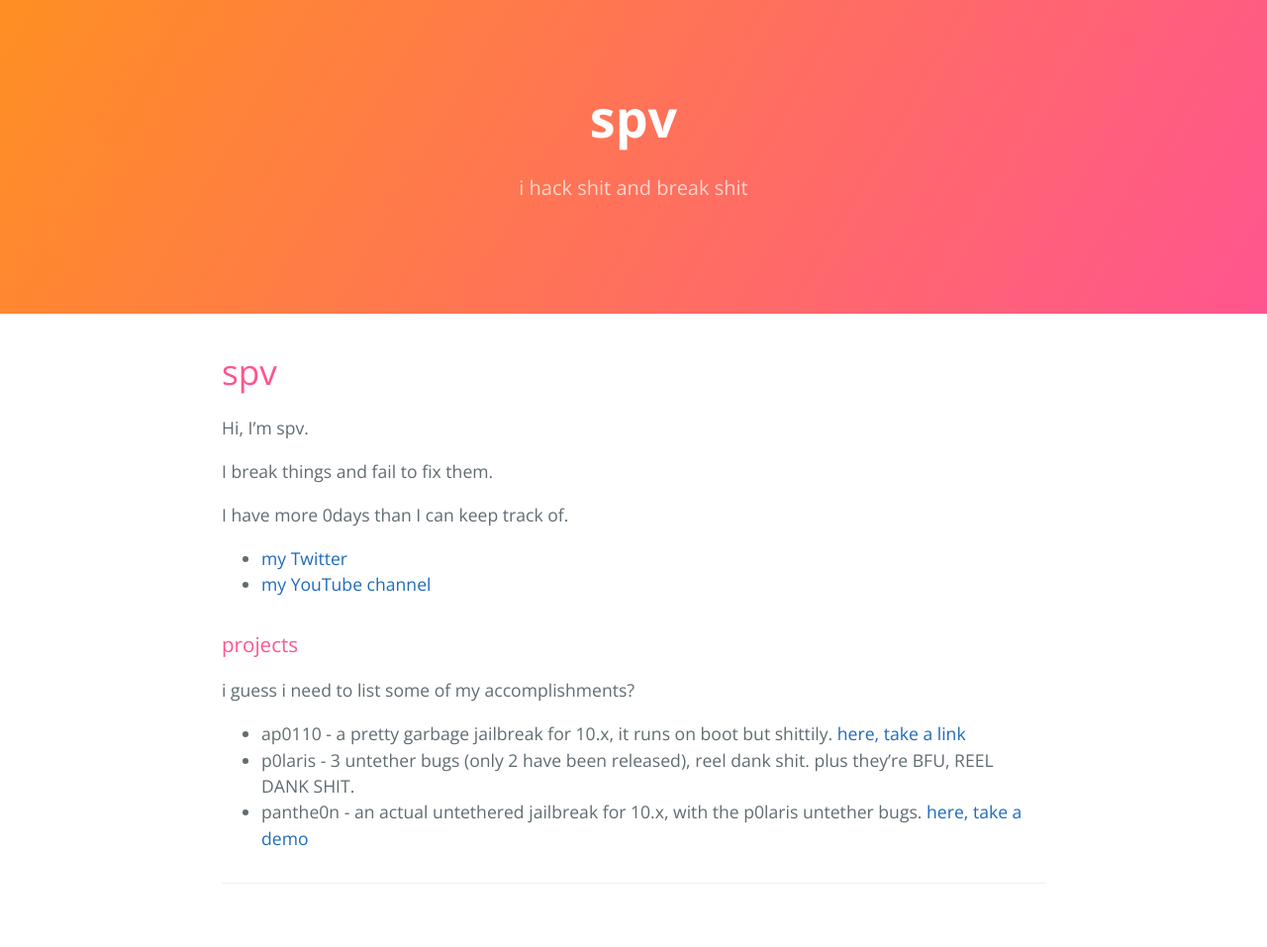
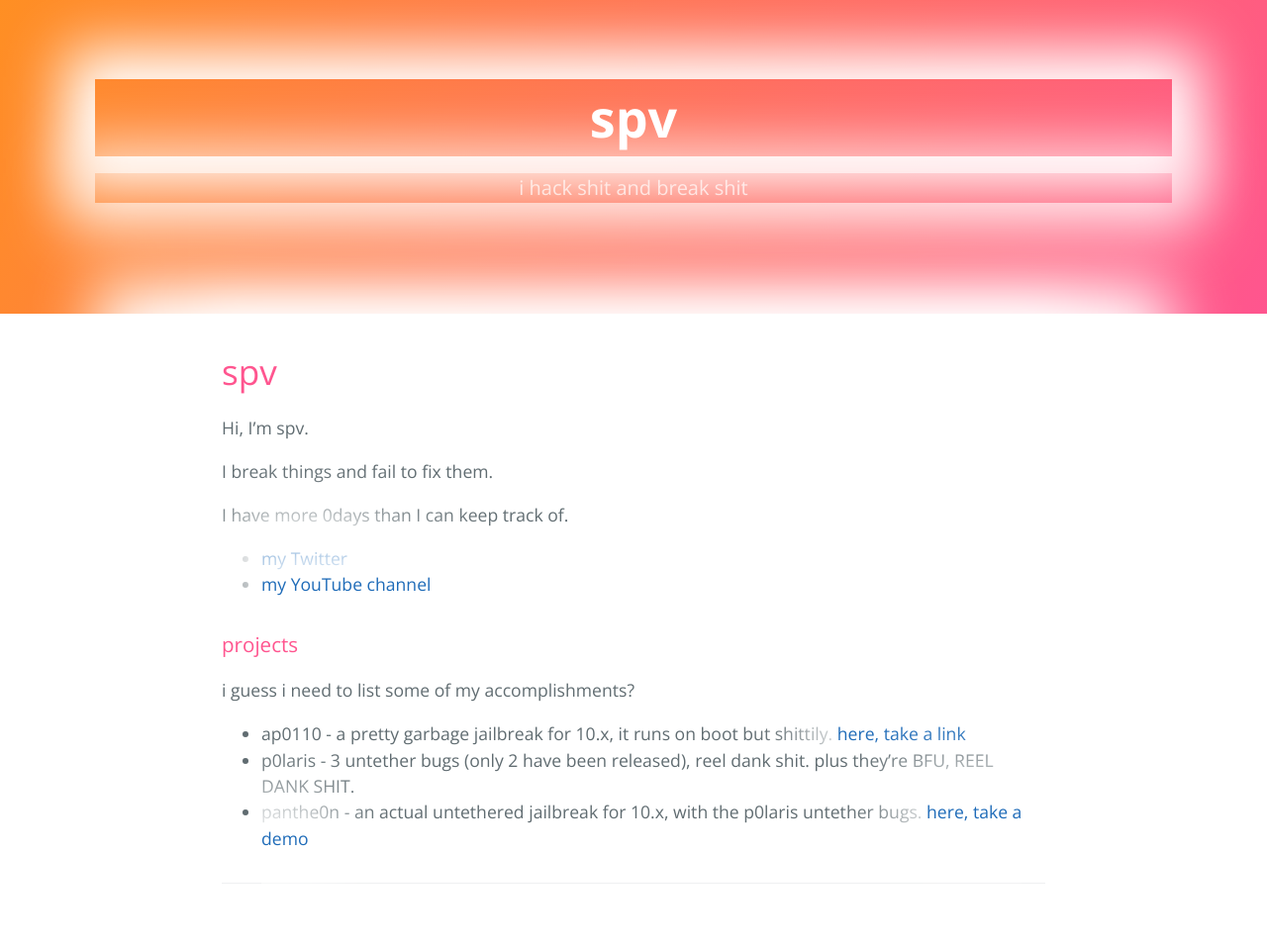
Before and after one commit to spv420/spv420.github.io, a Jekyll site: the page built from README.md, in a window 1280 px wide. Shown: the whole page at 99% size. Built offline with Jekyll 4.4.1, drawn with Linux system fonts in a browser that asks for light colours; our own code applies the rules of GitHub Pages for plain Markdown files; comment, search, counter and statistics services are not loaded.

Commit message:
Update style.scss

```diff
--- a/assets/css/style.scss
+++ b/assets/css/style.scss
@@ -2,3 +2,8 @@
 ---
 
 @import 'jekyll-theme-cayman';
+
+* {
+  box-shadow:
+    0 0 60px 30px #fff; // test
+}
```
